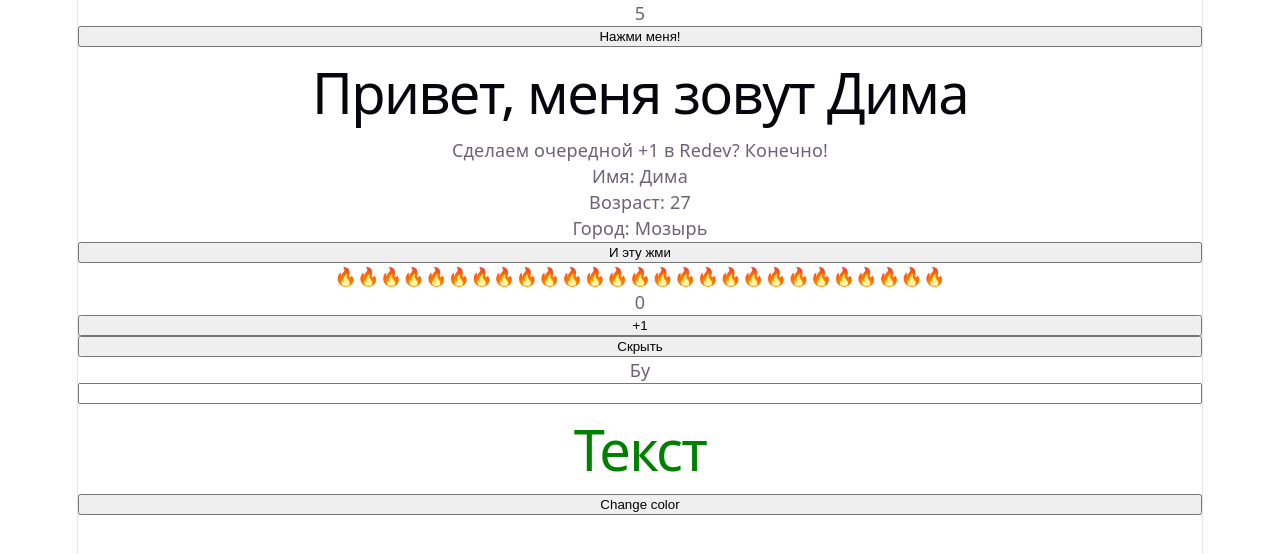
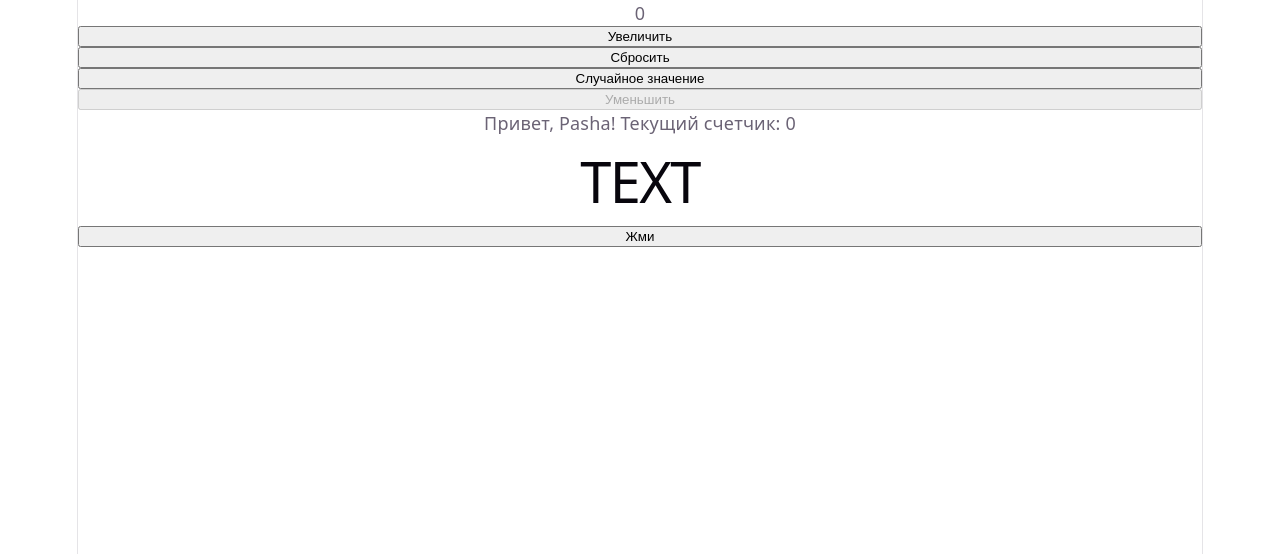
Before and after one commit to DmitriyRadovnya/baza, a React (Vite) app: page / in a window 1280 px wide. Shown: the top 554 px of the page. Built offline with nearby package versions, Linux system fonts and the light colour scheme.

Commit message:
feat: complete state-second task

```diff
--- a/src/App.jsx
+++ b/src/App.jsx
@@ -1,12 +1,10 @@
 import "./App.css";
-import { PropsComponents } from "./components/props/PropsComponents";
-import { StateComponents } from "./components/state/StateComponents";
+import { ParentComponent } from "./components/state-second/ParentComponent";
 
 function App() {
   return (
     <>
-      <PropsComponents />
-      <StateComponents />
+      <ParentComponent />
     </>
   );
 }
--- /dev/null
+++ b/src/components/state-second/ChildComponent.jsx
@@ -0,0 +1,7 @@
+export const ChildComponent = ({ name, count }) => {
+  return (
+    <span>
+      Привет, {name}! Текущий счетчик: {count}
+    </span>
+  );
+};
--- /dev/null
+++ b/src/components/state-second/ParentComponent.jsx
@@ -0,0 +1,25 @@
+import { useState } from "react";
+import { ChildComponent } from "./ChildComponent";
+import { SiblingComponent } from "./SiblingComponent";
+
+export const ParentComponent = () => {
+  const [counter, setCounter] = useState(0);
+  return (
+    <>
+      <span>{counter}</span>
+      <button onClick={() => setCounter((prev) => prev + 1)}>Увеличить</button>
+      <button onClick={() => setCounter(0)}>Сбросить</button>
+      <button onClick={() => setCounter(Math.round(Math.random() * 10))}>
+        Случайное значение
+      </button>
+      <button
+        disabled={!counter}
+        onClick={() => setCounter((prev) => prev - 1)}
+      >
+        Уменьшить
+      </button>
+      <ChildComponent name={"Pasha"} count={counter} />
+      <SiblingComponent />
+    </>
+  );
+};
--- /dev/null
+++ b/src/components/state-second/SiblingComponent.jsx
@@ -0,0 +1,11 @@
+import { useState } from "react";
+
+export const SiblingComponent = () => {
+  const [text, setText] = useState("TEXT");
+  return (
+    <>
+      <h1>{text}</h1>
+      <button onClick={() => setText("REDEV")}>Жми</button>
+    </>
+  );
+};
```
